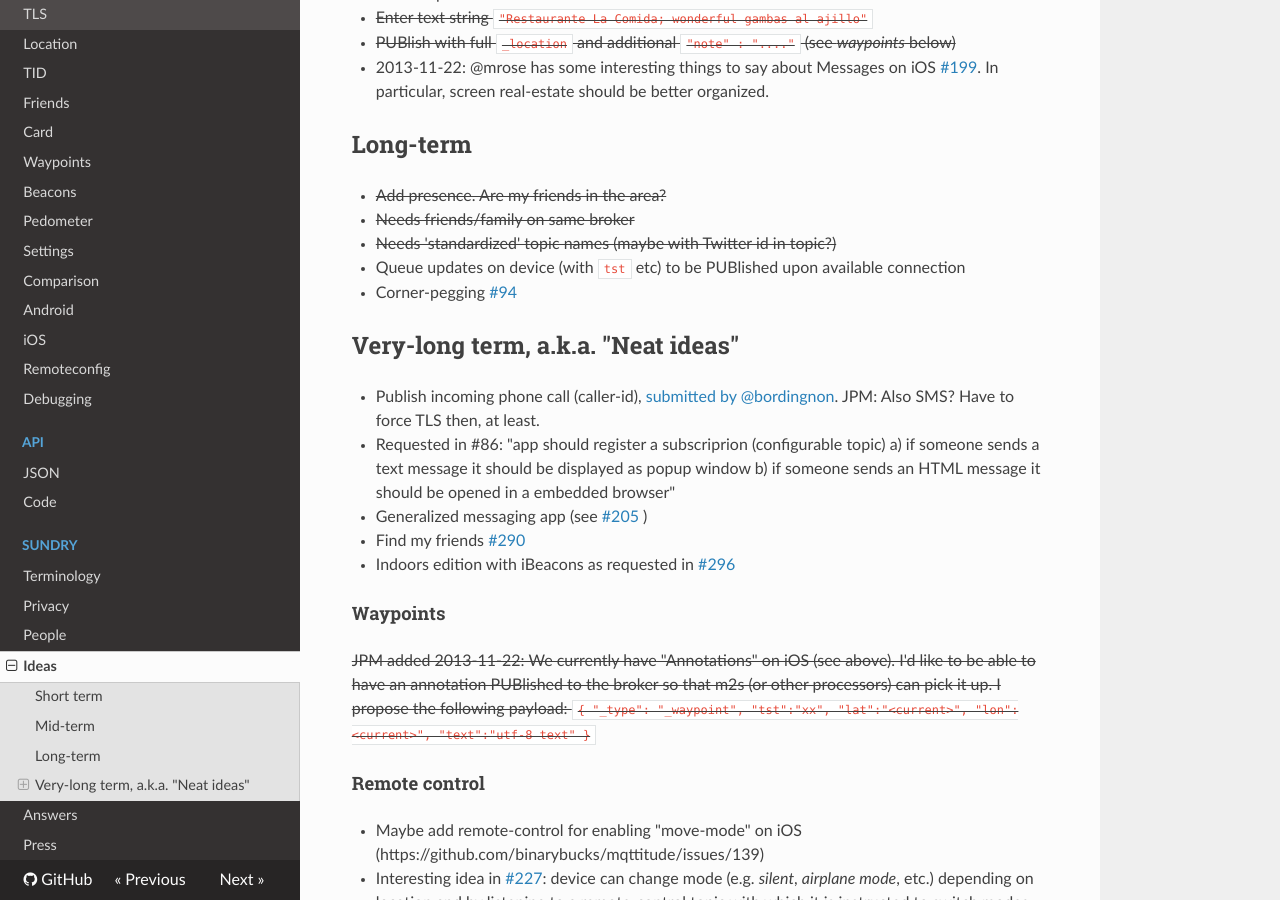
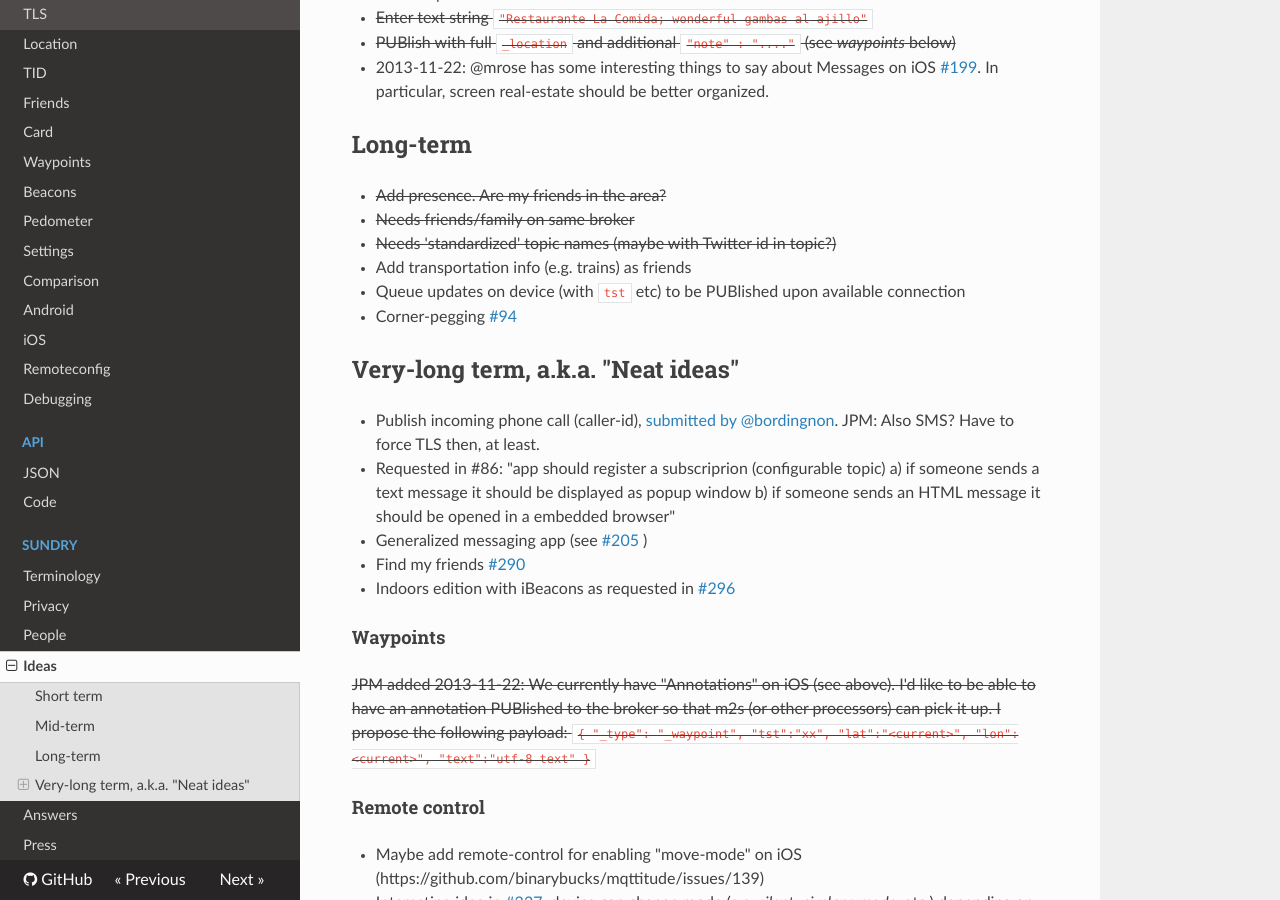
Before and after one commit to owntracks/booklet, an MkDocs documentation site: the page built from docs/ideas.md, in a window 1280 px wide and 900 px high, scrolled down 819 px. Built offline with MkDocs 1.6.1, drawn with Linux system fonts in a browser that asks for light colours; nearby versions of some CDN libraries; old or Windows-style settings are respelled for this version of MkDocs.

Commit message:
[NEW] Download link to app store [NEW] ideas

```diff
--- a/docs/ideas.md
+++ b/docs/ideas.md
@@ -34,6 +34,7 @@ Over the course of time, we've had people propose a number of ideas for OwnTrack
 * <del>Add presence. Are my friends in the area?</del>
   * <del>Needs friends/family on same broker</del>
   * <del>Needs 'standardized' topic names (maybe with Twitter id in topic?)</del>
+* Add transportation info (e.g. trains) as friends
 * Queue updates on device (with `tst` etc) to be PUBlished upon available connection
 * Corner-pegging [#94](https://github.com/binarybucks/mqttitude/issues/94)
 
```
Also changed, not shown: docs/guide/apps.md (+2 -0 lines), docs/guide/images/appstore.png (added).
